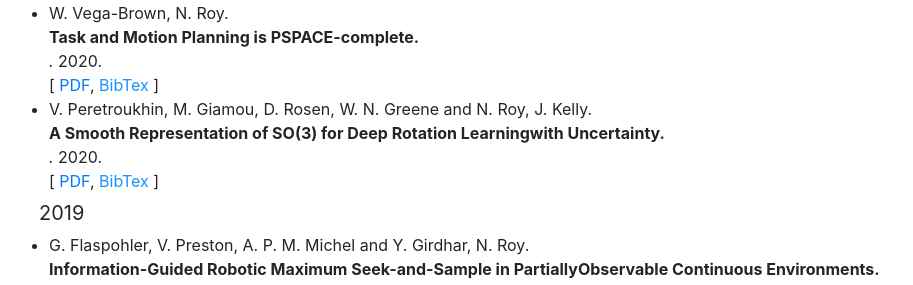
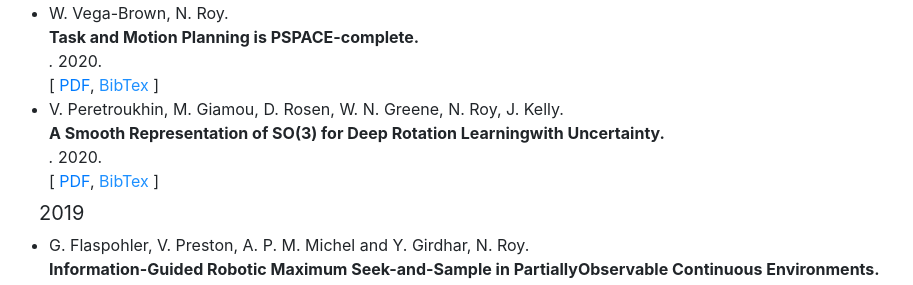
Before and after one commit to robustrobotics/robustrobotics.github.io, a Jekyll site: the page built from publications.html, in a window 1280 px wide and 900 px high, scrolled down 2802 px. Shown: the part 161-446 px from the top of the window, without its empty margins (46-959 px from the left). Built offline with Jekyll 4.4.1, drawn with Linux system fonts in a browser that asks for light colours.

Commit message:
Update papers.yml

```diff
--- a/_data/bibere/papers.yml
+++ b/_data/bibere/papers.yml
@@ -3963,9 +3963,8 @@ vperetroukhin_rss20:
   - V. Peretroukhin
   - M. Giamou
   - D. Rosen
-  - 'W. N. Greene
-
-    and N. Roy'
+  - W. N. Greene
+  - N. Roy
   - J. Kelly
   links:
   - link: http://groups.csail.mit.edu/rrg/papers/vperetroukhin-rss20.pdf
```
